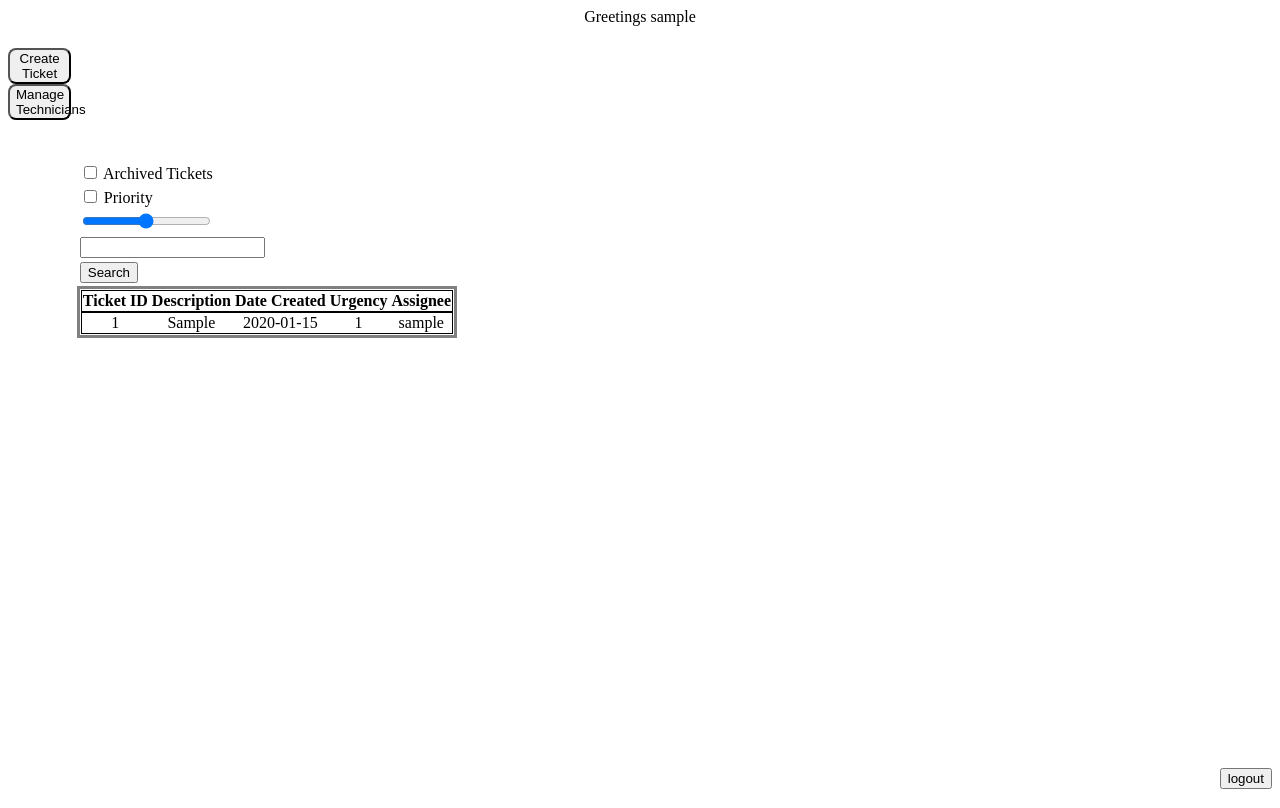
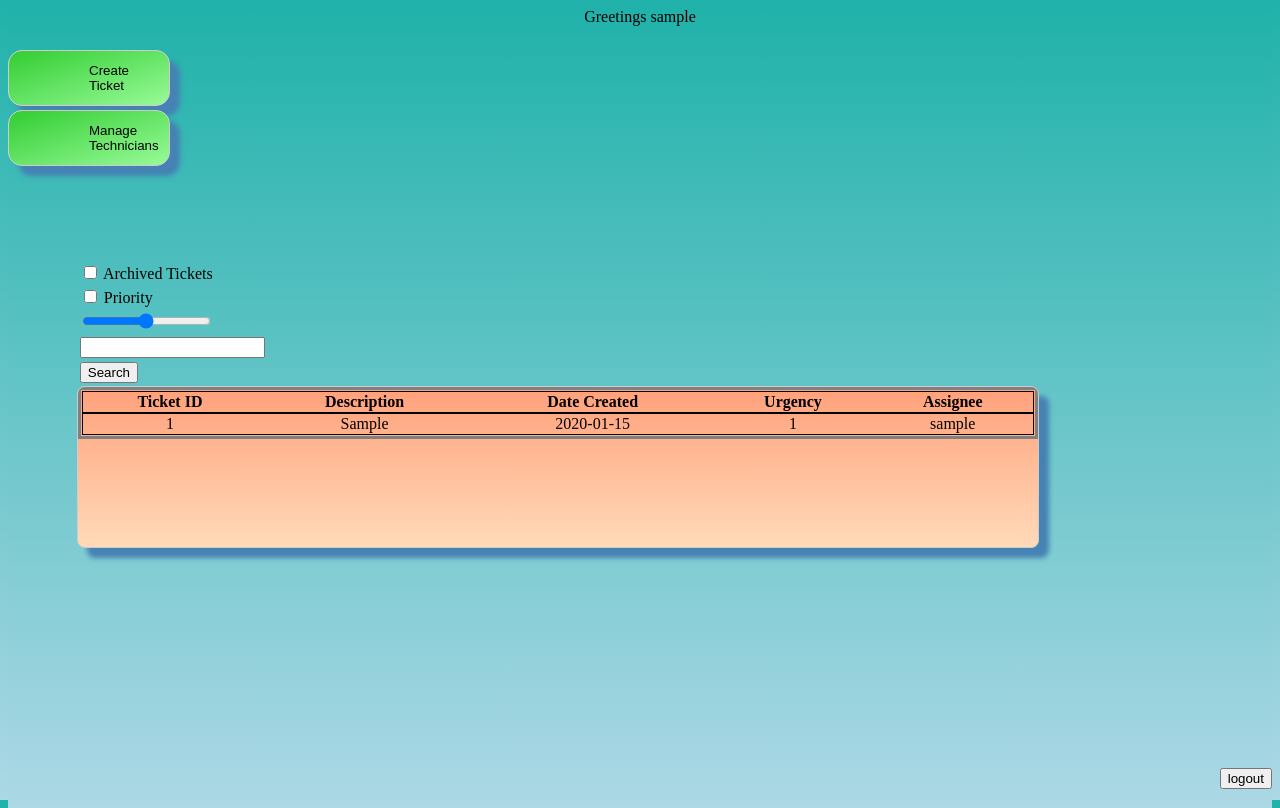
Before and after one commit to capstone-commerce/tickIT, a PHP site: page /home.php in a window 1280 px wide. Run offline with PHP 8.4, Linux system fonts and the light colour scheme; the visitor is signed in with stand-in values (Sample User, id 1); tables that the repository leaves empty hold one stand-in row (values such as "Sample post"); some libraries are stand-ins or nearby versions.

Commit message:
Update home.css

```diff
--- a/src/static/css/home.css
+++ b/src/static/css/home.css
@@ -3,19 +3,20 @@
         max-width: 100%;
         overflow-x: hidden;
         overflow-y: hidden;
+        background-image: linear-gradient(lightseagreen, lightblue);
 }
 /*body{
         color: white;
         background-image: linear-gradient(lightseagreen, lightblue);
         transform: translate(-50%, -50%);
-	/*position: absolute;*/
+        position: absolute;
         text-align: center;
-	/*top: 25%;
+        top: 25%;
         left: 50%;
         padding-top:50%;
         padding-right: 50%;
         padding-bottom: 20%;
-	padding-left:110%;*/
+        padding-left:110%;
 }*/
 table{
         width: 75vw;
@@ -32,8 +33,13 @@
 }
 #home_sidebar button{
         width: 100%;
-	border-radius: 8px;
+        border-radius: 14px;
         cursor: pointer;
+        padding: 12px 80px;
+        background-image: linear-gradient(to bottom right, limegreen, palegreen);
+        box-shadow: 10px 10px 5px steelblue;
+        margin: 2px 0;
+        border: 1px solid #ccc;
 }
 
 #home_main{
@@ -46,12 +52,17 @@
         float: left;
         width: 75vw;
         text-align: left;
+        padding-top: 100px;
 }
 #ticket_table_div{
         height: 20vh;
         float: left;
         overflow-y: scroll;
         overflow-x: hidden;
+        background-image: linear-gradient(lightsalmon, peachpuff);
+        border-radius: 8px;
+        border: 1px solid #ccc;
+        box-shadow: 10px 10px 5px steelblue;
 }
 #ticket_table{
         font-size: 32;
```
Lines whose indentation alone changed are shown as unchanged.
